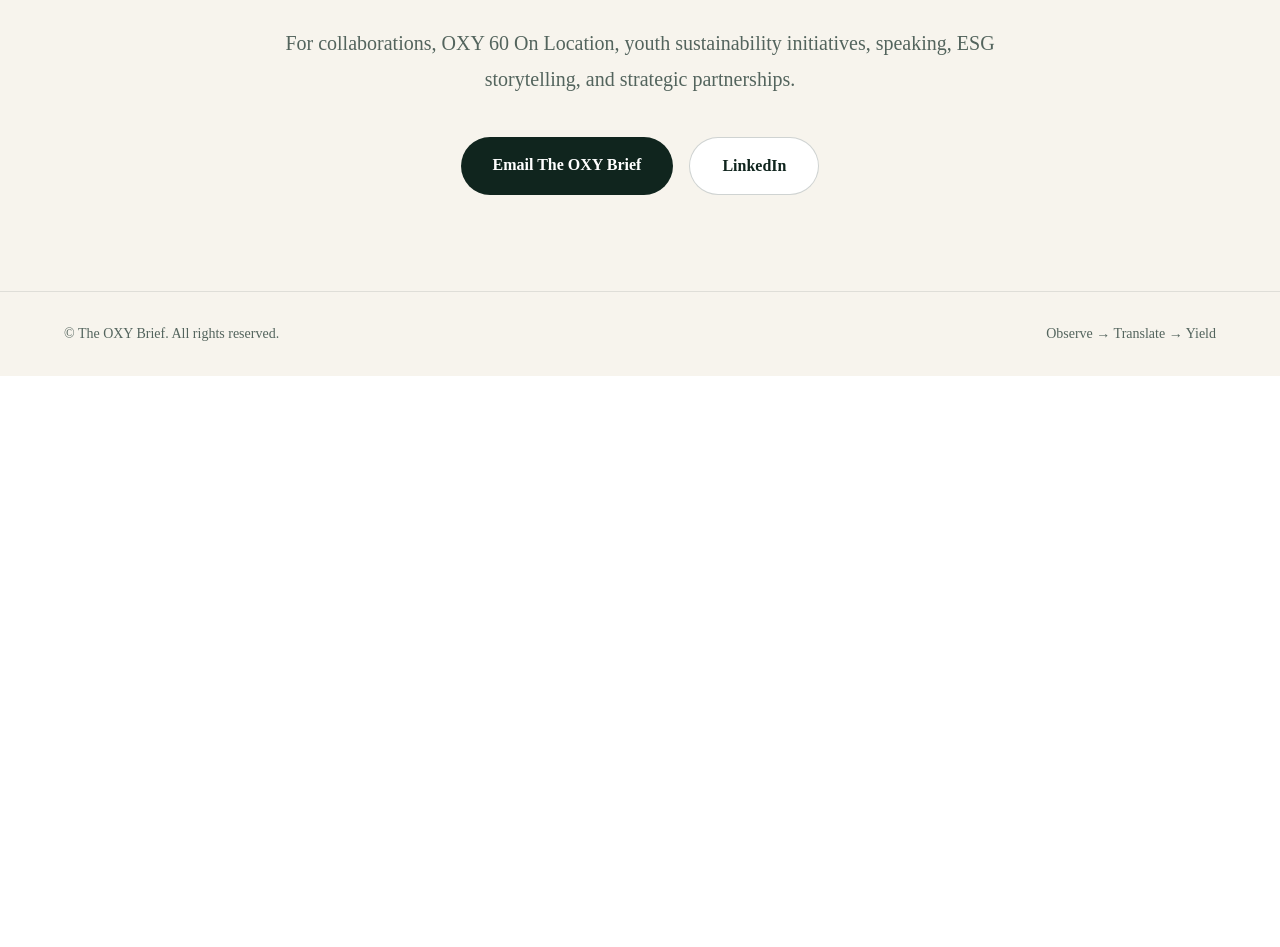
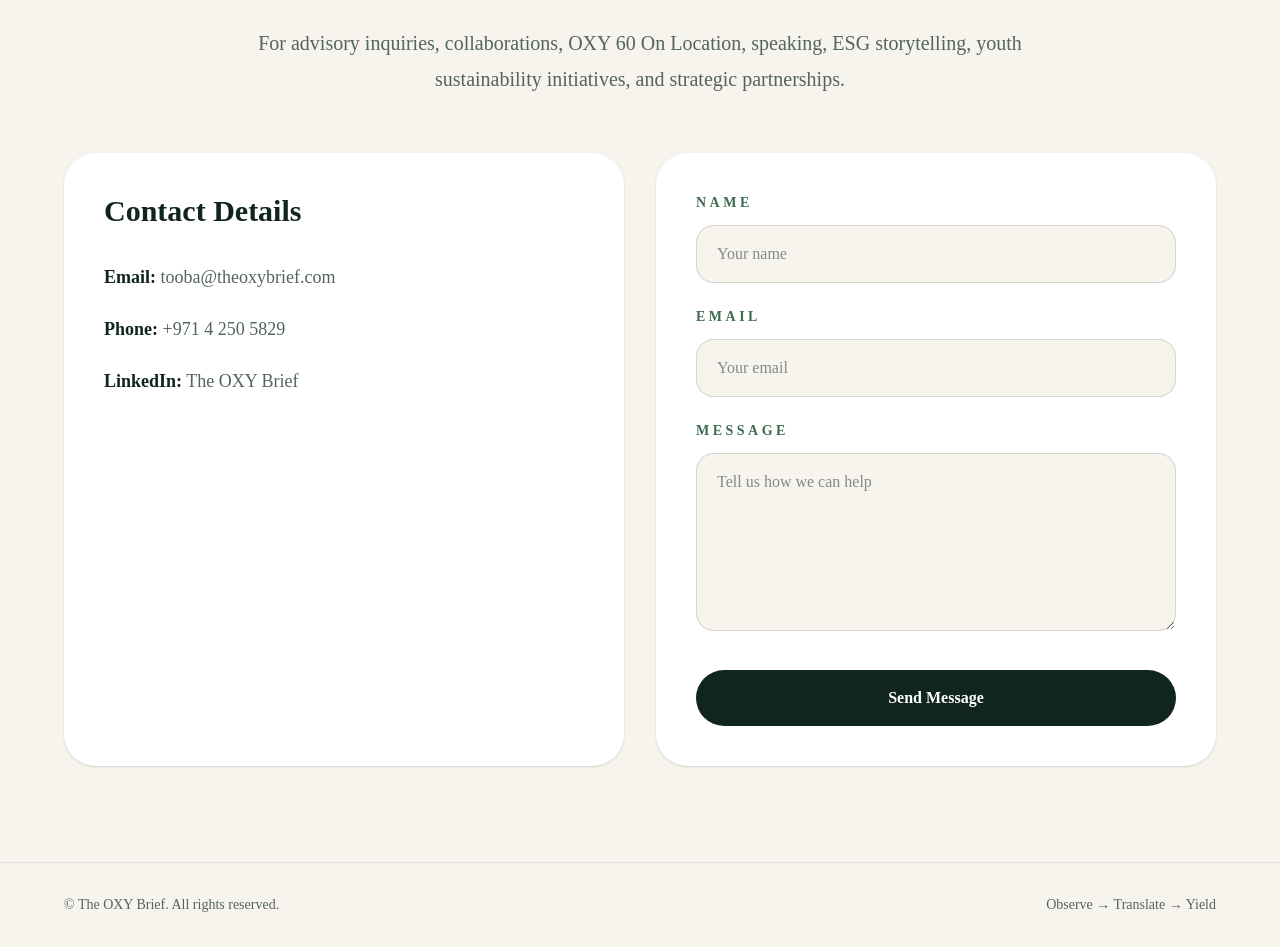
Before and after one commit to toobafateh-code/theoxybrief, a Next.js app: page / in a window 1280 px wide. Shown: the part 7060-8007 px from the top of the page. Before the commit the page ends 7436 px from the top, so only its background shows below. Built offline with nearby package versions, Linux system fonts and the light colour scheme.

Commit message:
Restore header logo

```diff
--- a/app/page.tsx
+++ b/app/page.tsx
@@ -461,9 +461,10 @@
 
  {/* CONTACT */}
 <section id="contact" className="px-6 py-24 md:px-16">
-        <div className="mx-auto max-w-5xl text-center">
+  <div className="mx-auto max-w-6xl">
+    <div className="text-center">
       <p className="text-lg font-bold uppercase tracking-[0.35em] text-[#3D6B4F]">
-            Contact
+        Contact Us
       </p>
 
       <h2 className="mx-auto mt-5 max-w-5xl text-5xl font-black leading-tight md:text-7xl">
@@ -471,27 +472,106 @@
       </h2>
 
       <p className="mx-auto mt-6 max-w-3xl text-xl leading-9 text-[#53645D]">
-            For collaborations, OXY 60 On Location, youth sustainability
-            initiatives, speaking, ESG storytelling, and strategic partnerships.
+        For advisory inquiries, collaborations, OXY 60 On Location, speaking,
+        ESG storytelling, youth sustainability initiatives, and strategic
+        partnerships.
+      </p>
+    </div>
+
+    <div className="mt-14 grid gap-8 md:grid-cols-2">
+      {/* CONTACT DETAILS */}
+      <div className="rounded-[2rem] bg-white p-10 shadow-sm">
+        <h3 className="text-3xl font-bold">Contact Details</h3>
+
+        <div className="mt-8 space-y-5 text-lg leading-8 text-[#53645D]">
+          <p>
+            <span className="font-bold text-[#10251E]">Email:</span>{" "}
+            <a
+              href="mailto:tooba@theoxybrief.com"
+              className="hover:text-[#3D6B4F]"
+            >
+              tooba@theoxybrief.com
+            </a>
           </p>
 
-          <div className="mt-10 flex flex-col justify-center gap-4 sm:flex-row">
+          <p>
+            <span className="font-bold text-[#10251E]">Phone:</span>{" "}
             <a
-              href="mailto:hello@theoxybrief.com"
-              className="rounded-full bg-[#10251E] px-8 py-4 font-semibold text-white hover:bg-[#1D3A30]"
+              href="tel:+97142505829"
+              className="hover:text-[#3D6B4F]"
             >
-              Email The OXY Brief
+              +971 4 250 5829
             </a>
+          </p>
 
+          <p>
+            <span className="font-bold text-[#10251E]">LinkedIn:</span>{" "}
             <a
               href="https://www.linkedin.com/company/the-oxy-brief/"
               target="_blank"
               rel="noopener noreferrer"
-  className="rounded-full border border-[#10251E]/20 bg-white px-8 py-4 font-semibold hover:bg-[#EFEADF]"
+              className="hover:text-[#3D6B4F]"
             >
-  LinkedIn
+              The OXY Brief
             </a>
+          </p>
+        </div>
+      </div>
 
+      {/* CONTACT FORM */}
+      <form
+        action="https://formsubmit.co/tooba@theoxybrief.com"
+        method="POST"
+        className="rounded-[2rem] bg-white p-10 shadow-sm"
+      >
+        <input
+          type="hidden"
+          name="_subject"
+          value="New inquiry from The OXY Brief website"
+        />
+        <input type="hidden" name="_captcha" value="false" />
+        <input type="hidden" name="_template" value="table" />
+
+        <label className="block text-sm font-bold uppercase tracking-[0.25em] text-[#3D6B4F]">
+          Name
+        </label>
+        <input
+          type="text"
+          name="name"
+          required
+          placeholder="Your name"
+          className="mt-3 w-full rounded-2xl border border-[#10251E]/15 bg-[#F7F4ED] px-5 py-4 outline-none focus:border-[#3D6B4F]"
+        />
+
+        <label className="mt-6 block text-sm font-bold uppercase tracking-[0.25em] text-[#3D6B4F]">
+          Email
+        </label>
+        <input
+          type="email"
+          name="email"
+          required
+          placeholder="Your email"
+          className="mt-3 w-full rounded-2xl border border-[#10251E]/15 bg-[#F7F4ED] px-5 py-4 outline-none focus:border-[#3D6B4F]"
+        />
+
+        <label className="mt-6 block text-sm font-bold uppercase tracking-[0.25em] text-[#3D6B4F]">
+          Message
+        </label>
+        <textarea
+          name="message"
+          required
+          rows={6}
+          placeholder="Tell us how we can help"
+          className="mt-3 w-full rounded-2xl border border-[#10251E]/15 bg-[#F7F4ED] px-5 py-4 outline-none focus:border-[#3D6B4F]"
+        />
+
+        <button
+          type="submit"
+          className="mt-8 w-full rounded-full bg-[#10251E] px-8 py-4 font-semibold text-white hover:bg-[#1D3A30]"
+        >
+          Send Message
+        </button>
+      </form>
     </div>
   </div>
 </section>
```
Lines whose indentation alone changed are shown as unchanged.
